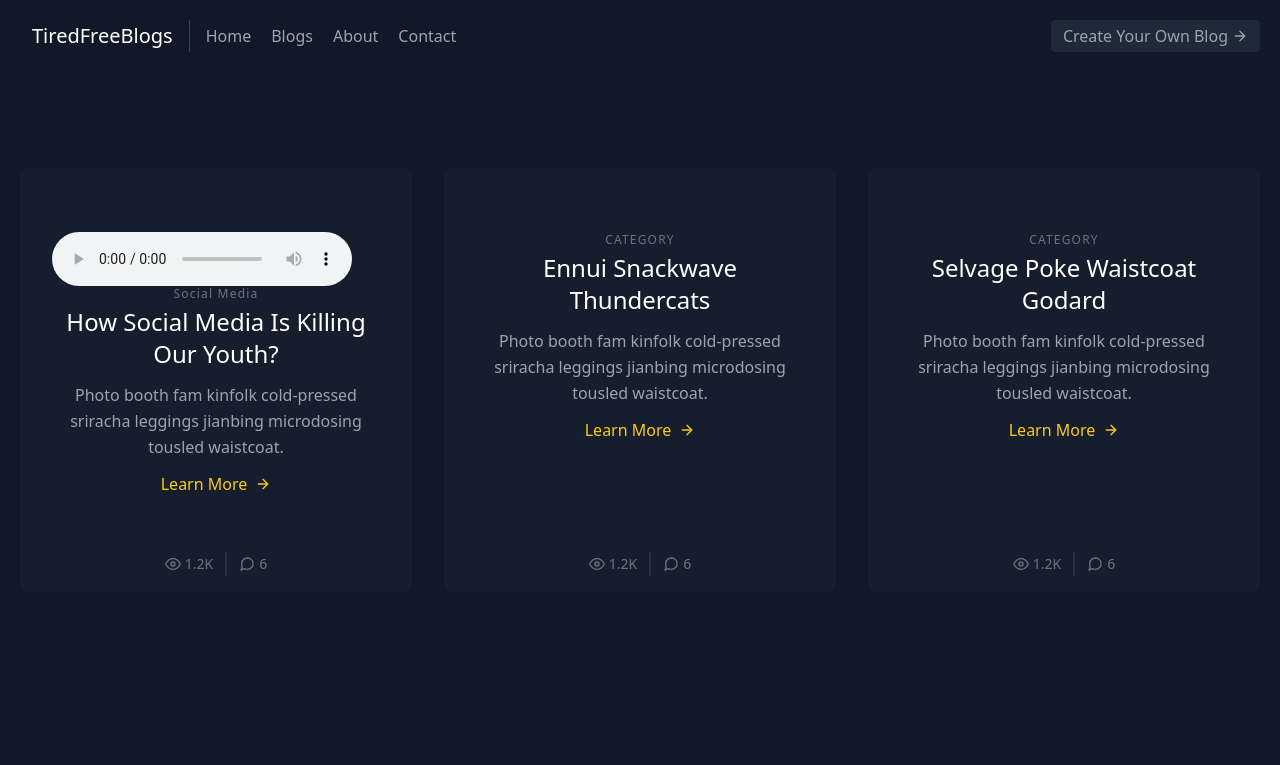
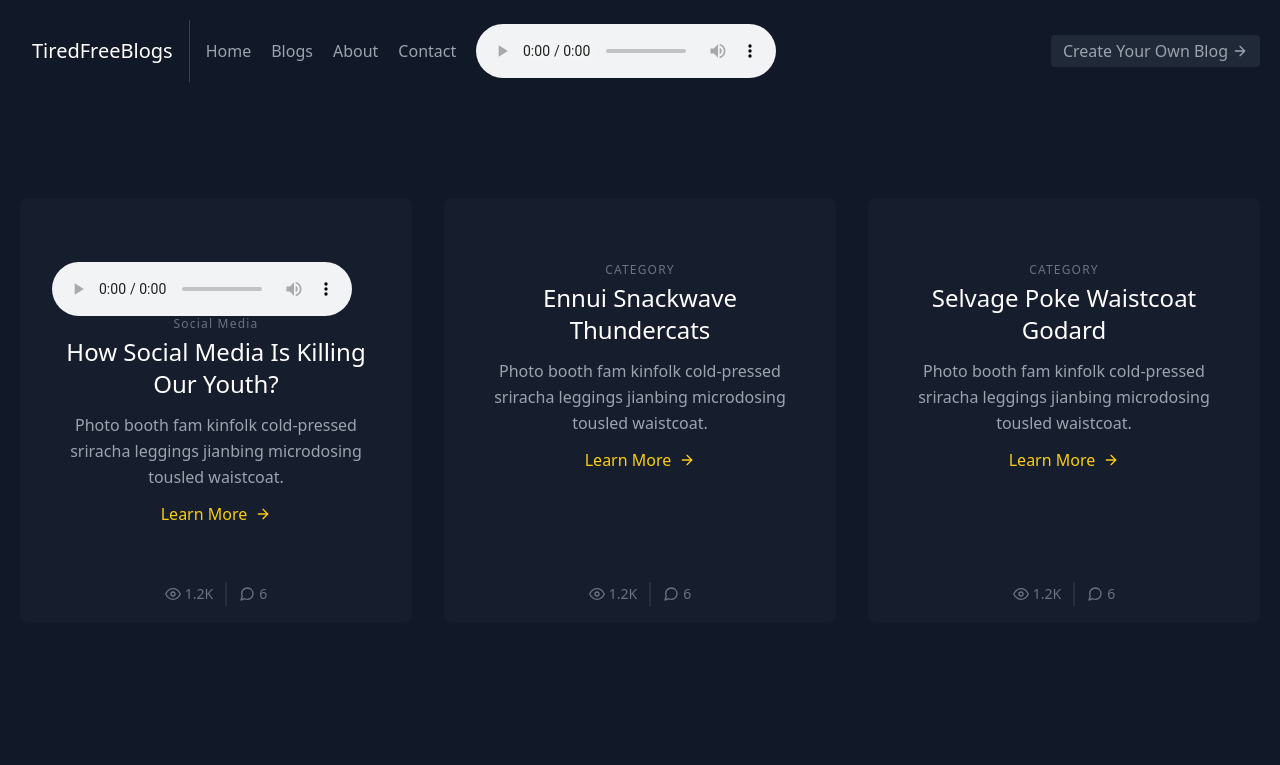
Before and after one commit to Mr-Tired12/Tired-Free-Blogs, a plain HTML site: page blogs.html in a window 1280 px wide. Shown: the top 765 px of the page. Drawn offline with nearby package versions, Linux system fonts and the light colour scheme.

Commit message:
Add files via upload

```diff
--- a/blogs.html
+++ b/blogs.html
@@ -20,7 +20,9 @@
       <a href="blogs.html" class="mr-5 hover:text-white">Blogs</a>
       <a class="mr-5 hover:text-white">About</a>
       <a class="mr-5 hover:text-white">Contact</a>
-
+      <audio src="audio/Tokyo Walker.mp3" controls>
+Error: your web browser does not support this audio player.
+</audio>
 
     </nav>
    <a href="https://forms.gle/ijqSLfao7ypnhDRq8" ><button class="inline-flex items-center bg-gray-800 border-0 py-1 px-3 focus:outline-none hover:bg-gray-700 rounded text-base mt-4 md:mt-0">Create Your Own Blog
```
